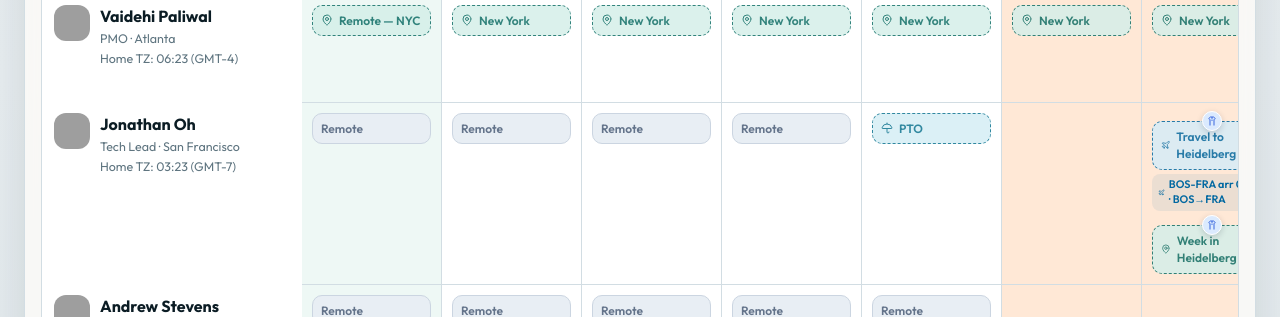
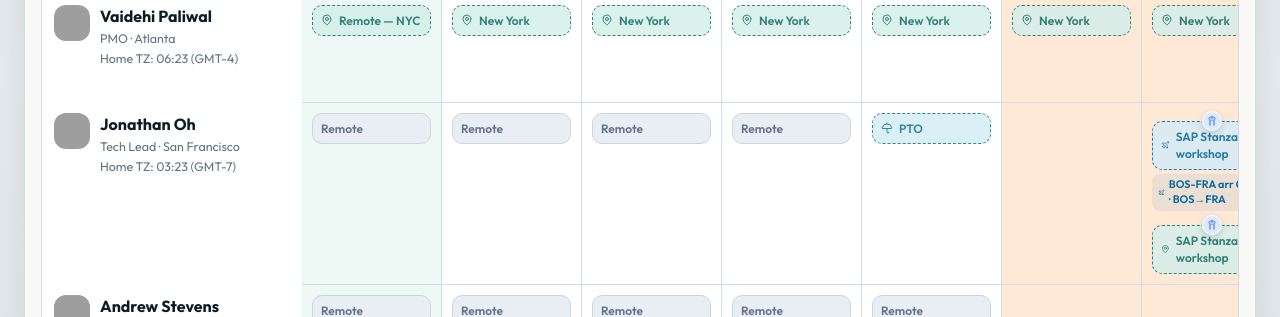
Before and after one commit to jgsaramago/stanzawhere-app, a React (Vite) app: page / in a window 1280 px wide. Shown: the part 1200-1517 px from the top of the page. Built offline with nearby package versions, Linux system fonts and the light colour scheme; grey boxes are pictures that could not be loaded.

Commit message:
Rename Heidelberg trip labels to SAP Stanza workshop.
Co-authored-by: Cursor <cursoragent@cursor.com>

```diff
--- a/src/data/seed.ts
+++ b/src/data/seed.ts
@@ -442,10 +442,10 @@ export function buildFixedDemoEvents(now = new Date()): ScheduleEvent[] {
       id: `demo_heidelberg_travel_${trip.personId}`,
       personId: trip.personId,
       type: 'travel',
-      title: 'Travel to Heidelberg',
+      title: 'SAP Stanza workshop',
       startDate: trip.arriveDate,
       endDate: trip.departDate,
-      location: 'Heidelberg',
+      location: 'SAP Stanza workshop',
       countryCode: 'DE',
       notes: `${hotelNote}. Arrive FRA ${trip.arriveTime} from ${trip.fromCode}; depart FRA ${trip.departTime} to ${trip.toCode}.`,
       dressCode: 'business-casual',
@@ -483,10 +483,10 @@ export function buildFixedDemoEvents(now = new Date()): ScheduleEvent[] {
       id: `demo_heidelberg_loc_${trip.personId}`,
       personId: trip.personId,
       type: 'location',
-      title: 'Week in Heidelberg',
+      title: 'SAP Stanza workshop',
       startDate: trip.arriveDate,
       endDate: trip.departDate,
-      location: 'Heidelberg',
+      location: 'SAP Stanza workshop',
       countryCode: 'DE',
       notes: hotelNote,
       dressCode: 'business-casual',
```
